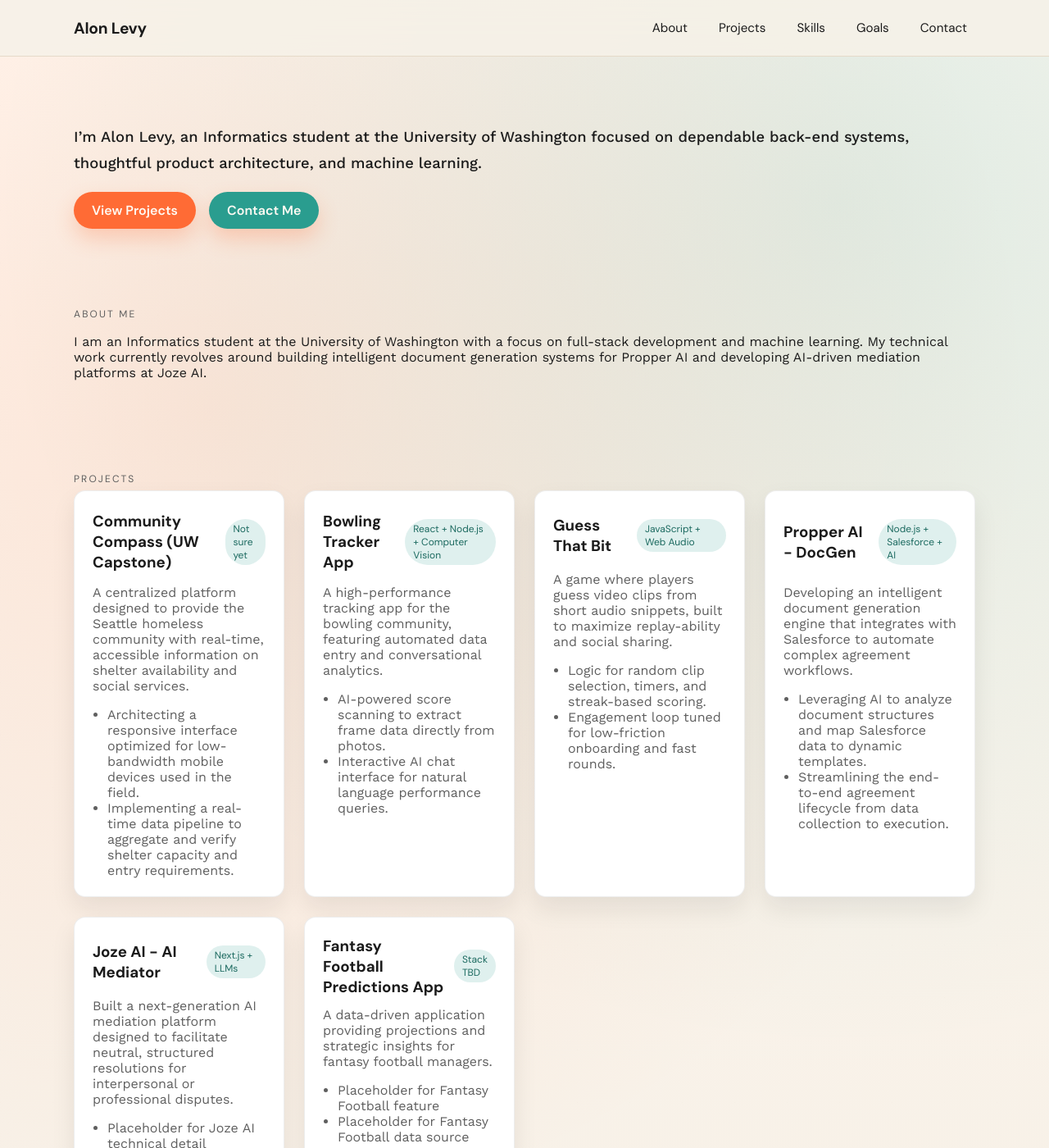
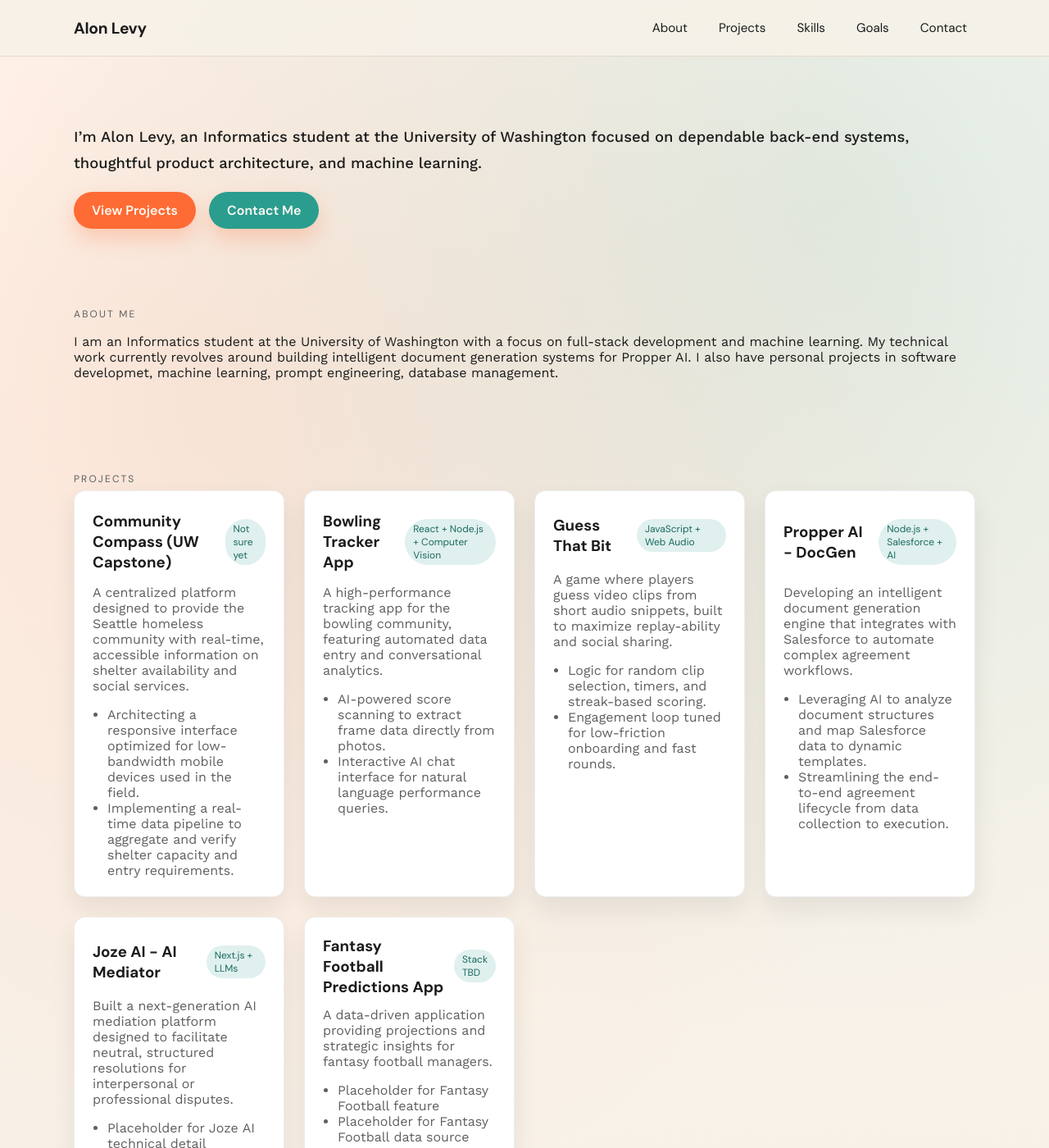
Before and after one commit to alonL1/alonL1.github.io, a Jekyll site: the page built from index.md, in a window 1280 px wide and 1400 px high. Shown: the whole window at 82% size. Built offline with Jekyll 4.4.1, drawn with Linux system fonts in a browser that asks for light colours.

Commit message:
changed some content and fixed nav bar links

```diff
--- a/assets/css/main.scss
+++ b/assets/css/main.scss
@@ -27,6 +27,11 @@
     radial-gradient(circle at 80% 10%, rgba(42, 157, 143, 0.14), transparent 42%),
     linear-gradient(180deg, #fff9f2 0%, #f2ebe0 100%);
   min-height: 100vh;
+}
+
+html {
+  scroll-behavior: smooth;
+  scroll-padding-top: 84px;
 }
 
 body::before {
@@ -113,6 +118,7 @@
 .section {
   display: grid;
   gap: 32px;
+  scroll-margin-top: 84px;
 }
 
 .section-title {
--- a/index.md
+++ b/index.md
@@ -18,8 +18,7 @@
     <p class="section-title">About Me</p>
     <p>I am an Informatics student at the University of Washington with a focus on
       full-stack development and machine learning. My technical work currently
-      revolves around building intelligent document generation systems for Propper AI
-      and developing AI-driven mediation platforms at Joze AI.
+      revolves around building intelligent document generation systems for Propper AI. I also have personal projects in software developmet, machine learning, prompt engineering, database management.
     </p>
   </div>
 </section>
```
